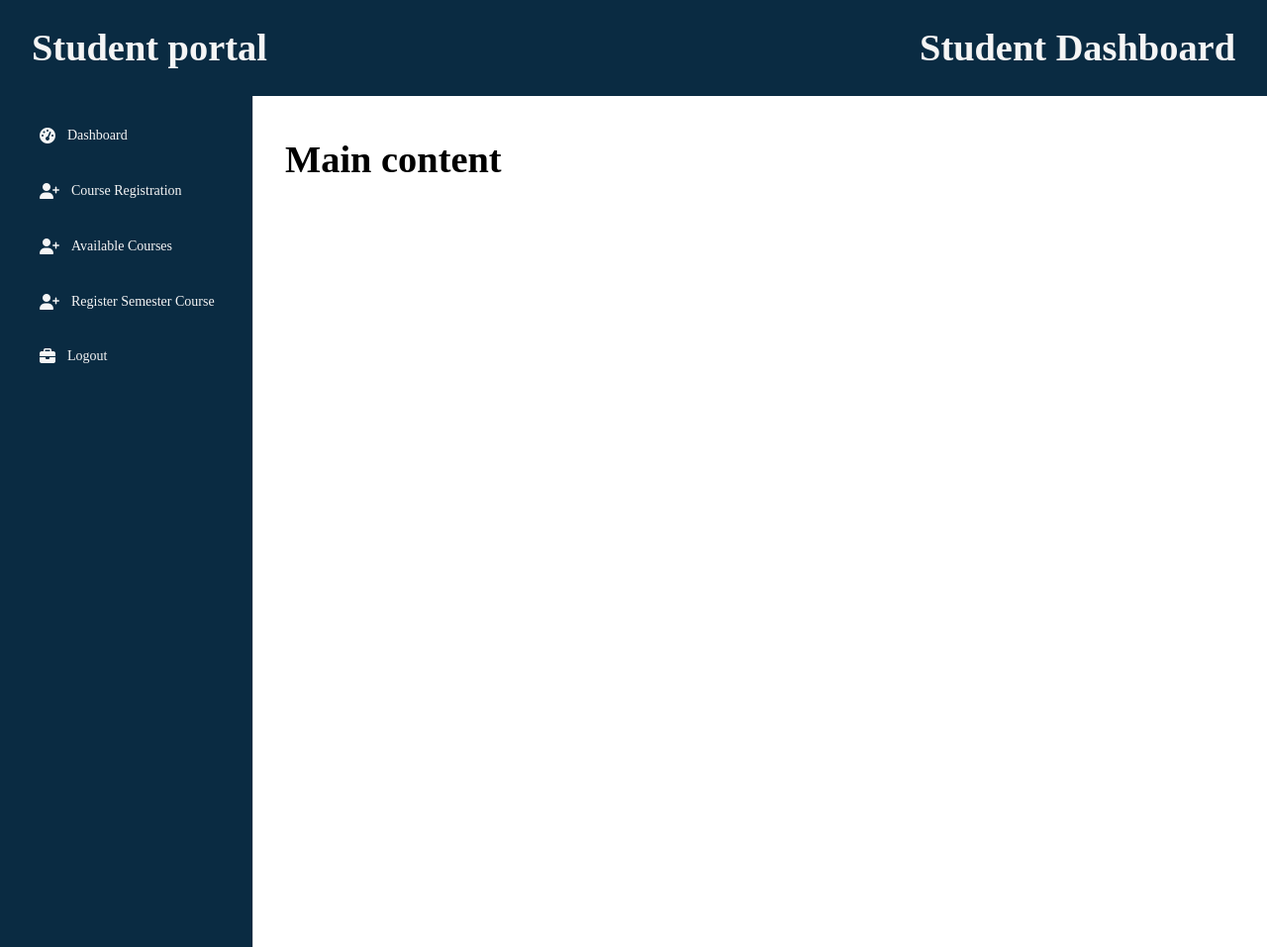
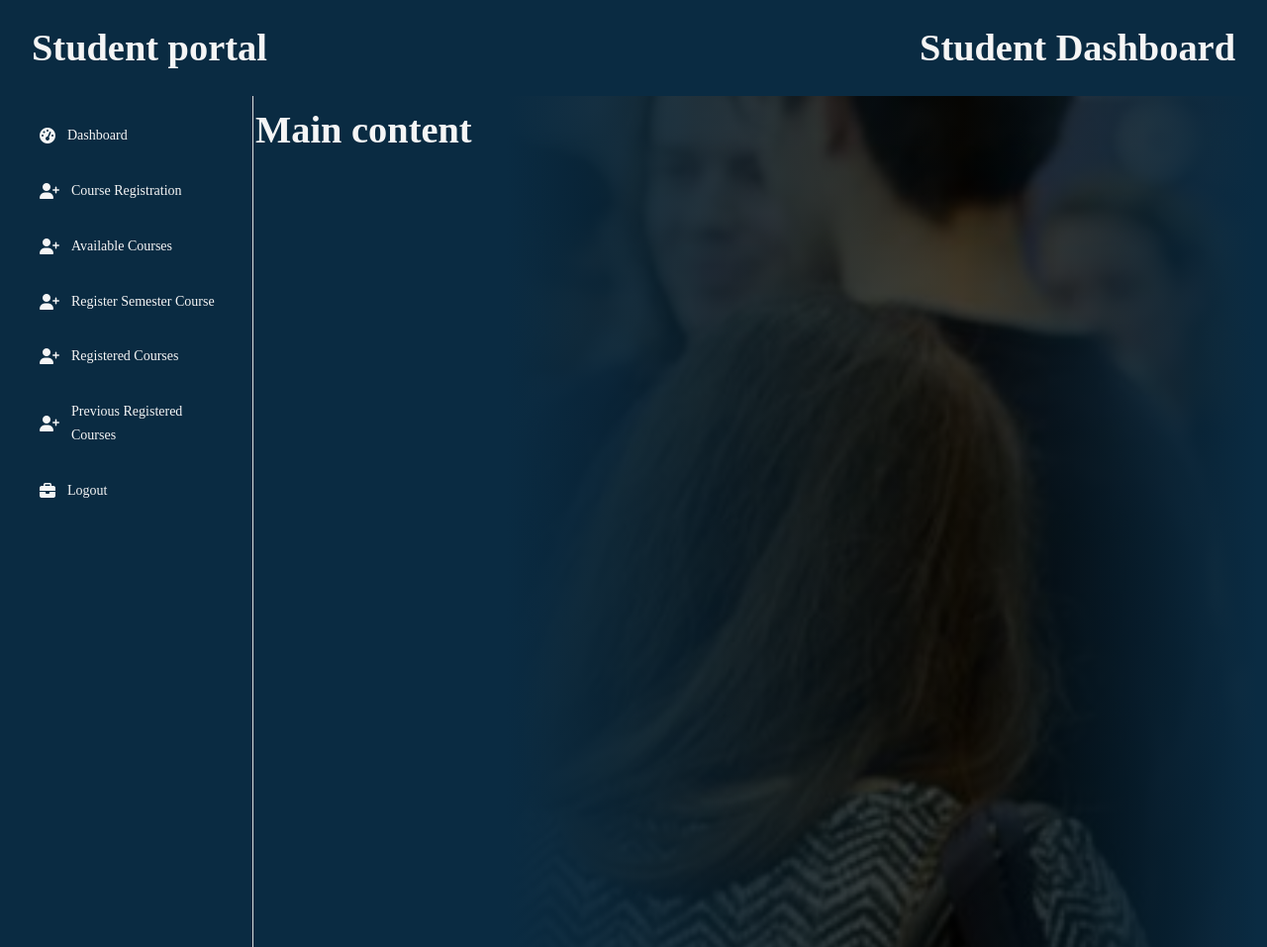
Before and after one commit to josephayemlo/university_school_managementt_system, a Django app: page /student/student_portal in a window 1280 px wide. Shown: the whole page at 99% size. Run offline with Django 4.2, Linux system fonts and the light colour scheme.

Commit message:
Student portal content div designed, previous registration view improved but error with student level

```diff
--- a/accounts/views.py
+++ b/accounts/views.py
@@ -15,7 +15,7 @@ def login_page (request):
         elif request.user.user_type == '3':
             return redirect(reverse("nonacademicstaff_home"))
         elif request.user.user_type == '4':
-            return redirect(reverse("student_home"))
+            return redirect(reverse("student_portal"))
         else:
             return redirect(reverse("aspirant_student_home"))
     return render(request, 'login.html')
@@ -34,7 +34,7 @@ def login_user(request, **kwargs):
             elif request.user.user_type == '3':
                 return redirect(reverse("nonacademicstaff_home"))
             elif request.user.user_type == '4':
-                return redirect(reverse("student_home"))
+                return redirect(reverse("student_portal"))
             else:
                 return redirect(reverse("aspirant_student_home"))
         else:
--- a/core/models.py
+++ b/core/models.py
@@ -75,7 +75,7 @@ class Course(models.Model):
     def __str__(self):
         return self.title
 
-
+# this is used to activate a session only one calalender can take is_current=True
 class AcademicCalendar(models.Model):
     session = models.CharField(max_length=20)  # e.g., '2024/2025'
     semester = models.CharField(max_length=10, choices=[('First', 'First'), ('Second', 'Second')])
--- a/static/css/main.css
+++ b/static/css/main.css
@@ -1017,10 +1017,13 @@ body {
 }
 .studentadmin .studentadminContainer .rightNavContainer {
   flex: 1;
-  padding: 2rem;
+  padding: 2px;
   overflow-y: auto;
   height: 100%;
-  color: black;
+  background-image: linear-gradient(90deg, #0a2b42 0%, #0a2b42 25%, rgba(0, 0, 0, 0.728) 70%, #0a2b42 99%), url("../images/student2.jpg");
+  background-size: cover;
+  height: 100vh;
+  color: whitesmoke;
 }
 
 .admin {
--- a/static/sass/main.scss
+++ b/static/sass/main.scss
@@ -12,6 +12,8 @@
 @use "components/typography";
 @use "components/utilities";
 @use "components/forms";
+@use "components/tables";
+
 
 
 
--- a/static/sass/pages/_studentportal.scss
+++ b/static/sass/pages/_studentportal.scss
@@ -72,10 +72,18 @@
 
       .rightNavContainer {
         flex: 1;
-        padding: 2rem;
+        padding: 2px;
         overflow-y: auto;
         height: 100%;
-        color: black;
-      }
+        background-image:linear-gradient(
+          90deg,
+          #0a2b42 0%,
+          #0a2b42 25%,
+          rgba(0, 0, 0, 0.728) 70%,
+          #0a2b42 99%), url("../images/student2.jpg");
+          background-size: cover;
+          height: 100vh;
+          color: whitesmoke;
+        }
     }
   }
--- a/studentportal/urls.py
+++ b/studentportal/urls.py
@@ -9,6 +9,11 @@ urlpatterns = [
     path("student/available_course", views.student_available_course, name='student_available_course'),
     path("student/register_course", views.register_courses, name='register_courses'),
     path("student/student_portal", views.student_portal, name='student_portal'),
-
+    path("student/registered_courses", views.registered_courses, name='registered_courses'),
+    path("student/previous_registered_courses", views.previous_registered_courses, name='previous_registered_courses'),
+    path(
+    "student/previous_course_registration_details/<int:level>/<str:semester>/",
+    views.previous_course_registration_details,
+    name="previous_course_registration_details"),
 
 ]
--- a/studentportal/views.py
+++ b/studentportal/views.py
@@ -7,12 +7,86 @@ from django.contrib.auth import update_session_auth_hash
 from core.models import *
 from .models import *
 from .forms import *
+from itertools import groupby
+from operator import attrgetter
 # Create your views here.
+
+def previous_registered_courses(request):
+    student = get_object_or_404(Student, admin=request.user)
+    academic_calendar = AcademicCalendar.objects.get(is_current=False)
+
+    # Get all previously registered courses
+    registered_courses = RegisteredCourse.objects.filter(
+        student=student,
+        academic_calendar=academic_calendar
+    ).select_related('course', 'academic_calendar')
+
+    # Sort by level, semester, session for grouping
+    registered_courses = sorted(
+        registered_courses,
+        key=lambda x: (x.course.level, x.academic_calendar.semester)
+    )
+
+    # Group by (level, semester, session)
+    grouped = []
+    for key, group in groupby(registered_courses, key=lambda x: (x.course.level, x.academic_calendar.semester)):
+        level, semester = key
+        group_list = list(group)
+        grouped.append({
+            'level': level,
+            'semester': semester,
+            'timestamp': group_list[0].timestamp if group_list else None,
+            'courses': group_list,
+        })
+
+    return render(request, 'student/partials/previous_registered_courses.html', {
+        'grouped_registrations': grouped
+    })
+
+def previous_course_registration_details(request, level, semester):
+    student = get_object_or_404(Student, admin=request.user)
+
+    # Find the matching academic calendar with that session and semester
+    academic_calendar = get_object_or_404(
+        AcademicCalendar,
+        semester=semester,
+        is_current=False
+    )
+
+    # Get all registered courses that match level + semester + session
+    courses = RegisteredCourse.objects.filter(
+        student=student,
+        academic_calendar=academic_calendar,
+        course__level=level
+    ).select_related('course')
+
+    return render(request, 'student/partials/previous_registration_details.html', {
+        'courses': courses,
+        'level': level,
+        'semester': semester,
+    })
+
+
+def registered_courses(request):
+    student = get_object_or_404(Student, admin=request.user)
+
+    academic_calendar = AcademicCalendar.objects.get(is_current=True)
+
+    registered_courses = RegisteredCourse.objects.filter(
+        student=student,
+        academic_calendar = academic_calendar
+
+                                                         )
+    return render (request, 'student/partials/registered_courses.html', { 'registered_courses':registered_courses })
+
+
 
 
 
 def student_portal (request):
+
     return render(request, 'student/student_portal.html')
+
 
 
 
--- a/templates/student/student_portal.html
+++ b/templates/student/student_portal.html
@@ -33,6 +33,12 @@
             <a class="leftNavContainerBtn ajax_link" href="{% url 'register_courses' %}">
                 <i class="fas fa-user-plus"></i> Register Semester Course
             </a>
+            <a class="leftNavContainerBtn ajax_link" href="{% url 'registered_courses' %}">
+              <i class="fas fa-user-plus"></i> Registered Courses
+          </a>
+          <a class="leftNavContainerBtn ajax_link" href="{% url 'previous_registered_courses' %}">
+            <i class="fas fa-user-plus"></i> Previous Registered Courses
+        </a>
             <a class="leftNavContainerBtn" href="{% url 'logout_user' %}">
                 <i class="fas fa-briefcase"></i> Logout
             </a>
```
Also changed, not shown: other parts of static/css/main.css (+67 -67 lines), project/settings.py (+7 -1 lines), project/temporaryMiddleware.py (added, +11 -0 lines), static/sass/components/_tables.scss (added, +75 -0 lines), static/sass/pages/_student.scss (+0 -73 lines), templates/student/partials/previous_registered_courses.html (added, +35 -0 lines), templates/student/partials/previous_registration_details.html (added, +27 -0 lines), templates/student/partials/registered_courses.html (added, +30 -0 lines), 1 other file.
